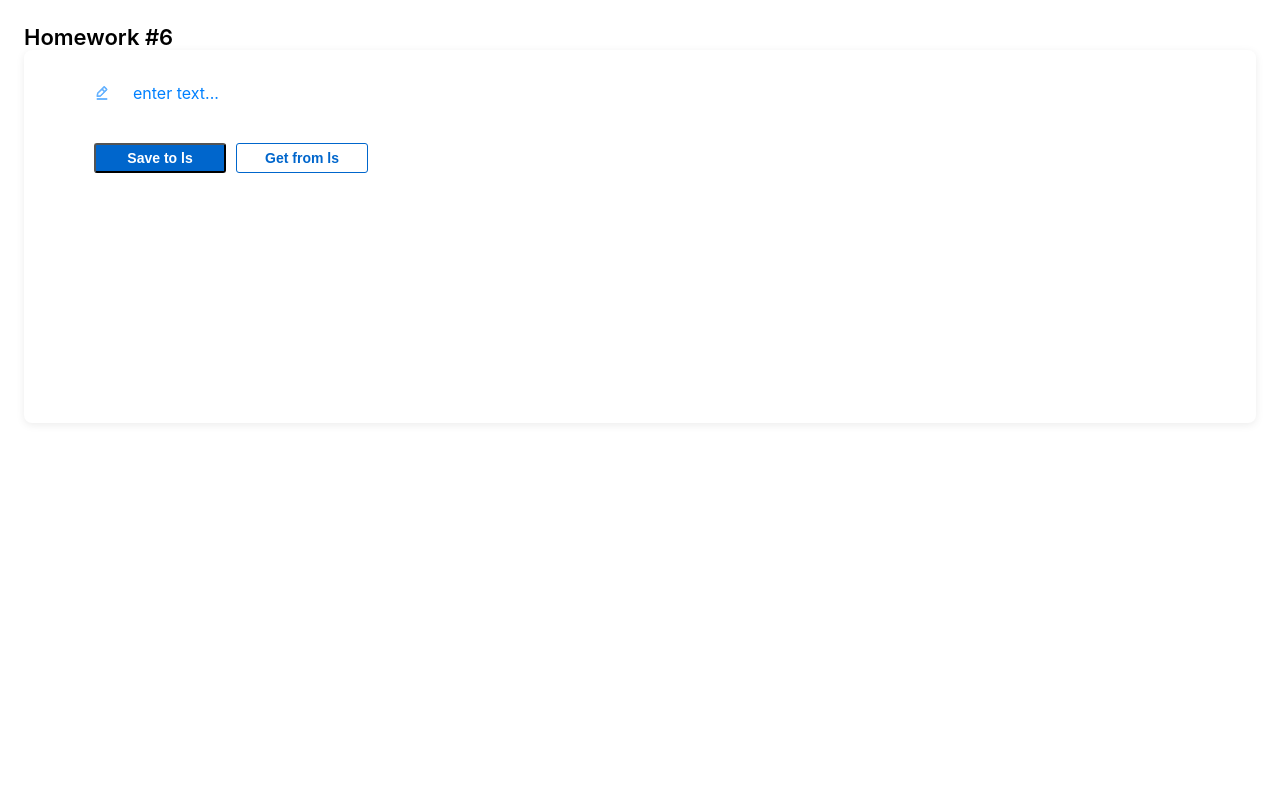
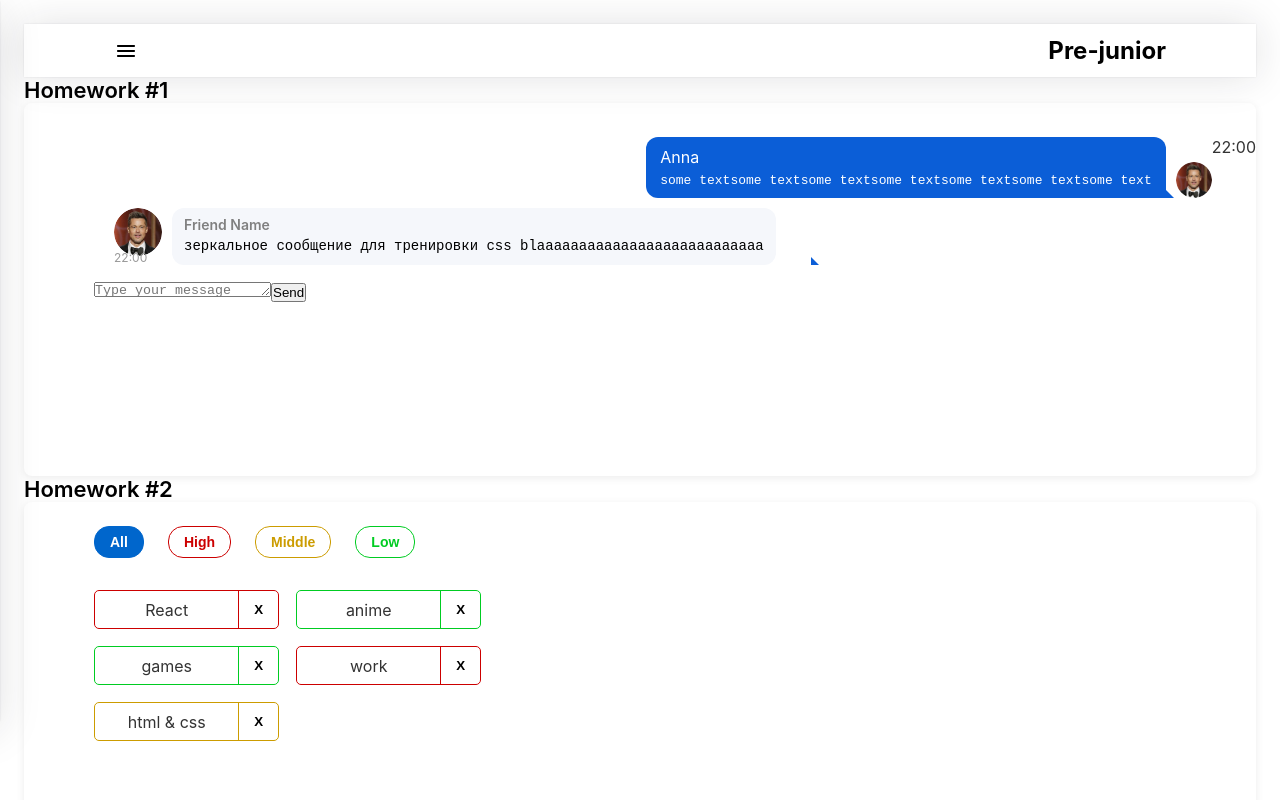
Before and after one commit to palindro-me/hws2-master, a React (Create React App) app: page /#/pre-junior in a window 1280 px wide. Shown: the top 800 px of the page. Built offline with nearby package versions, Linux system fonts and the light colour scheme.

Commit message:
minor changes

```diff
--- a/src/s1-main/App.tsx
+++ b/src/s1-main/App.tsx
@@ -1,6 +1,6 @@
 import React from 'react';
 import s from './App.module.css';
-import HW6 from '../s2-homeworks/hw06/HW6';
+import HW5 from '../s2-homeworks/hw05/HW5';
 
 function App() {
     return (
@@ -13,7 +13,7 @@
                 {/*<HW4/>*/}
 
                 {/*при выполнении дз 5 и более - закомментировать здесь дз 1-4, так как они есть внутри дз 5*/}
-                <HW6/>
+                <HW5/>
 
 
         </div>
--- a/src/s2-homeworks/hw04/common/c2-SuperButton/SuperButton.module.css
+++ b/src/s2-homeworks/hw04/common/c2-SuperButton/SuperButton.module.css
@@ -7,6 +7,7 @@
     font-size: 14px;
     font-weight: 600;
     color: white;
+    border: none;
 }
 
 .disabled {
```
